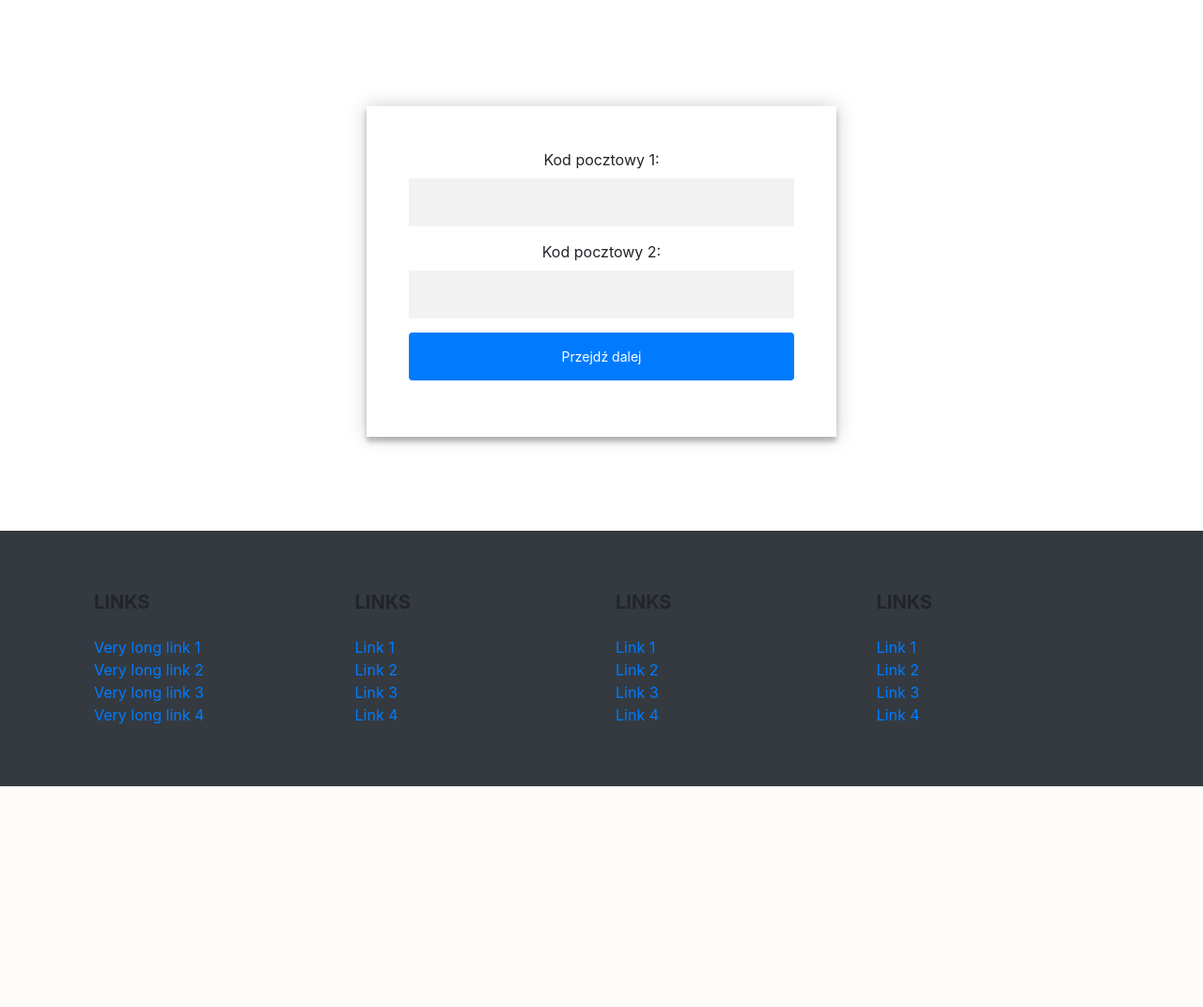
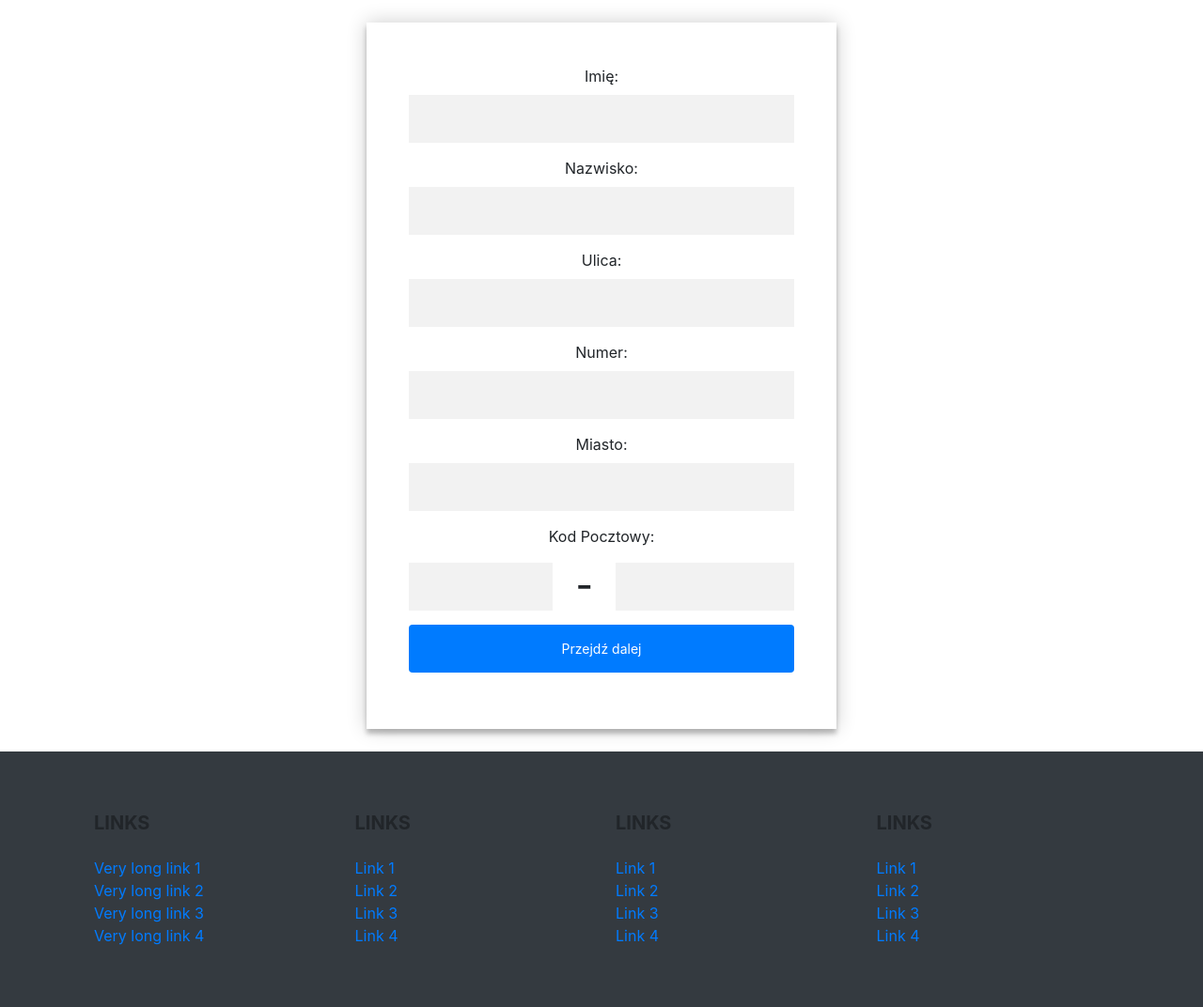
Before and after one commit to urszulasologub/webshop, a Django app: template webshop/cart/templates/cart/address.html in a window 1280 px wide. Shown: the part 62-1134 px from the top of the page at 94% size. Before the commit the page ends 899 px from the top, so only its background shows below. Run offline with Django 3.2, Linux system fonts and the light colour scheme; the template is opened without the code that fills it: values that come from a table or form of the project are taken from there, others are empty; parts of the project's set-up code (start-up, migrations or seed data) failed here and were passed over; some libraries are stand-ins or nearby versions.

Commit message:
updated addrdress page

```diff
--- a/webshop/cart/templates/cart/address.html
+++ b/webshop/cart/templates/cart/address.html
@@ -10,7 +10,6 @@ Adres do wysyłki
 <style>
 	.login-page {
 		width: 500px;
-		padding: 8% 0 0;
 		margin: auto;
 	}
 
@@ -19,7 +18,6 @@ Adres do wysyłki
 		z-index: 1;
 		background: #FFFFFF;
 		max-width: 500px;
-		margin: 0 auto 100px;
 		padding: 45px;
 		text-align: center;
 		box-shadow: 0 0 20px 0 rgba(0, 0, 0, 0.2), 0 5px 5px 0 rgba(0, 0, 0, 0.24);
@@ -152,21 +150,59 @@ Adres do wysyłki
 			{% csrf_token %}
 
 			<div class="fieldWrapper">
-				{{ address_form.postal_code_1.errors }}
-				{{ address_form.postal_code_1.label_tag }} {{ address_form.postal_code_1 }}
-				{% if address_form.postal_code_1.help_text %}
-				<p class="help">{{ address_form.postal_code_1.help_text|safe }}</p>
+				{{ address_form.name.label_tag }} {{ address_form.name }}
+				{% if address_form.name.help_text %}
+				<p class="help">{{ address_form.name.help_text|safe }}</p>
 				{% endif %}
 			</div>
 
 			<div class="fieldWrapper">
-				{{ address_form.postal_code_2.errors }}
-				{{ address_form.postal_code_2.label_tag }} {{ address_form.postal_code_2 }}
-				{% if address_form.postal_code_2.help_text %}
-				<p class="help">{{ address_form.postal_code_2.help_text|safe }}</p>
-				{% endif %}
+					{{ address_form.surname.label_tag }} {{ address_form.surname }}
+					{% if address_form.surname.help_text %}
+					<p class="help">{{ address_form.surname.help_text|safe }}</p>
+					{% endif %}
 			</div>
 
+			<div class="fieldWrapper">
+					{{ address_form.street.label_tag }} {{ address_form.street }}
+					{% if address_form.street.help_text %}
+					<p class="help">{{ address_form.street.help_text|safe }}</p>
+					{% endif %}
+			</div>
+
+			<div class="fieldWrapper">
+					{{ address_form.number.label_tag }} {{ address_form.number }}
+					{% if address_form.number.help_text %}
+					<p class="help">{{ address_form.number.help_text|safe }}</p>
+					{% endif %}
+			</div>
+
+			<div class="fieldWrapper">
+					{{ address_form.city.label_tag }} {{ address_form.city }}
+					{% if address_form.city.help_text %}
+					<p class="help">{{ address_form.city.help_text|safe }}</p>
+					{% endif %}
+			</div>
+
+			<div class="row">
+				<p class="col-12">Kod Pocztowy:</p>
+				<div class="fieldWrapper col-5">
+					{{ address_form.postal_code_1 }}
+					{% if address_form.postal_code_1.help_text %}
+
+					<p class="help">{{ address_form.postal_code_1.help_text|safe }}</p>
+					{% endif %}
+				</div>
+				<div class="fieldWrapper p-0 col-1">
+					<p class="h1">-</p>
+				</div>
+				<div class="fieldWrapper col-6">
+					{{ address_form.postal_code_2 }}
+					{% if address_form.postal_code_2.help_text %}
+					<p class="help">{{ address_form.postal_code_2.help_text|safe }}</p>
+					{% endif %}
+				</div>
+			</div>
 
 			<input type="submit" class="btn" value="Przejdź dalej">
 		</form>
```
Also changed, not shown: webshop/shop/migrations/0001_initial.py.
